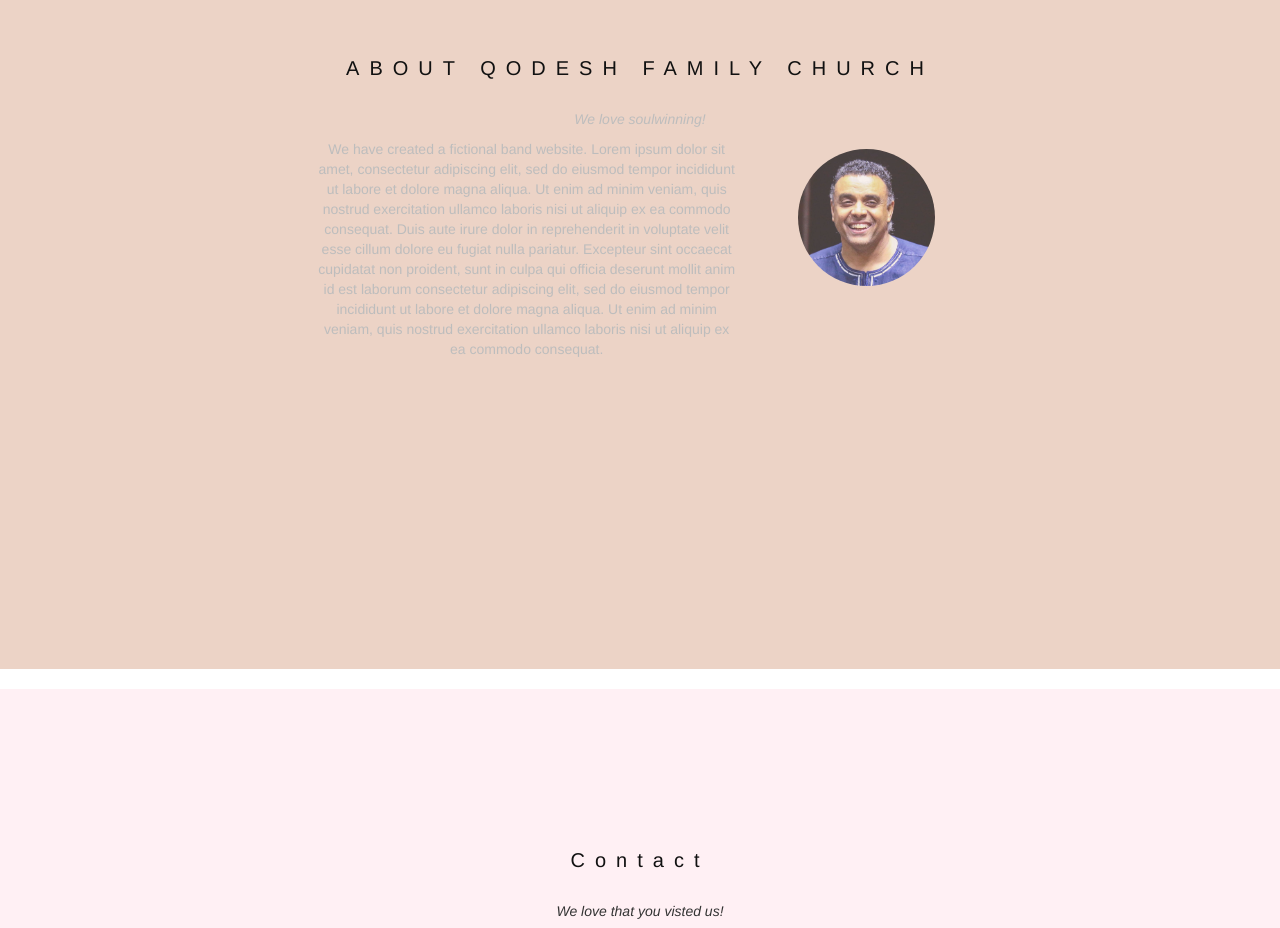
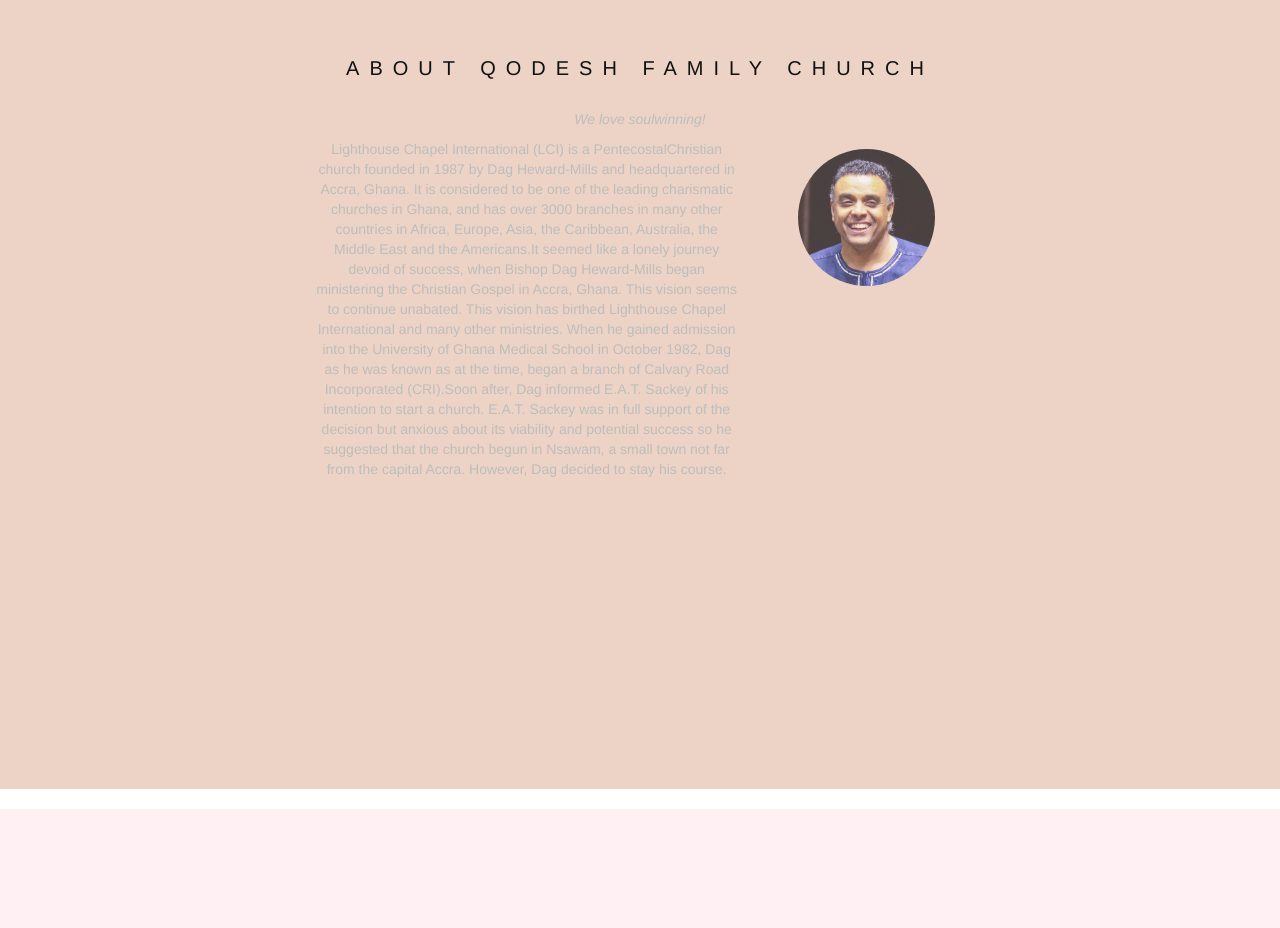
Before and after one commit to cnorteye/bootstrap_assignment, a plain HTML site: page church_assignment3/index.html in a window 1280 px wide. Shown: the part 1480-2408 px from the top of the page. Drawn offline with nearby package versions, Linux system fonts and the light colour scheme.

Commit message:
modified the index file

```diff
--- a/church_assignment3/index.html
+++ b/church_assignment3/index.html
@@ -108,7 +108,7 @@
   <div class="container-fluid bg-2 text-center" style="padding:300px;">
     <h3>ABOUT QODESH FAMILY CHURCH</h3>
       <p><em>We love soulwinning!</em></p>
-      <p class="col-lg-8">We have created a fictional band website. Lorem ipsum dolor sit amet, consectetur adipiscing elit, sed do eiusmod tempor incididunt ut labore et dolore magna aliqua. Ut enim ad minim veniam, quis nostrud exercitation ullamco laboris nisi ut aliquip ex ea commodo consequat. Duis aute irure dolor in reprehenderit in voluptate velit esse cillum dolore eu fugiat nulla pariatur. Excepteur sint occaecat cupidatat non proident, sunt in culpa qui officia deserunt mollit anim id est laborum consectetur adipiscing elit, sed do eiusmod tempor incididunt ut labore et dolore magna aliqua. Ut enim ad minim veniam, quis nostrud exercitation ullamco laboris nisi ut aliquip ex ea commodo consequat.</p>
+      <p class="col-lg-8">Lighthouse Chapel International (LCI) is a PentecostalChristian church founded in 1987 by Dag Heward-Mills and headquartered in Accra, Ghana. It is considered to be one of the leading charismatic churches in Ghana, and has over 3000 branches in many other countries in Africa, Europe, Asia, the Caribbean, Australia, the Middle East and the Americans.It seemed like a lonely journey devoid of success, when Bishop Dag Heward-Mills began ministering the Christian Gospel in Accra, Ghana. This vision seems to continue unabated. This vision has birthed Lighthouse Chapel International and many other ministries. When he gained admission into the University of Ghana Medical School in October 1982, Dag as he was known as at the time, began a branch of Calvary Road Incorporated (CRI).Soon after, Dag informed E.A.T. Sackey of his intention to start a church. E.A.T. Sackey was in full support of the decision but anxious about its viability and potential success so he suggested that the church begun in Nsawam, a small town not far from the capital Accra. However, Dag decided to stay his course.</p>
     <div class="col-sm-4">
       <a href="#demo" data-toggle="collapse">
       <img src="images/aboutpic.jpg" class="img-circle person" alt="Random Name" width="400" height="400">
```
